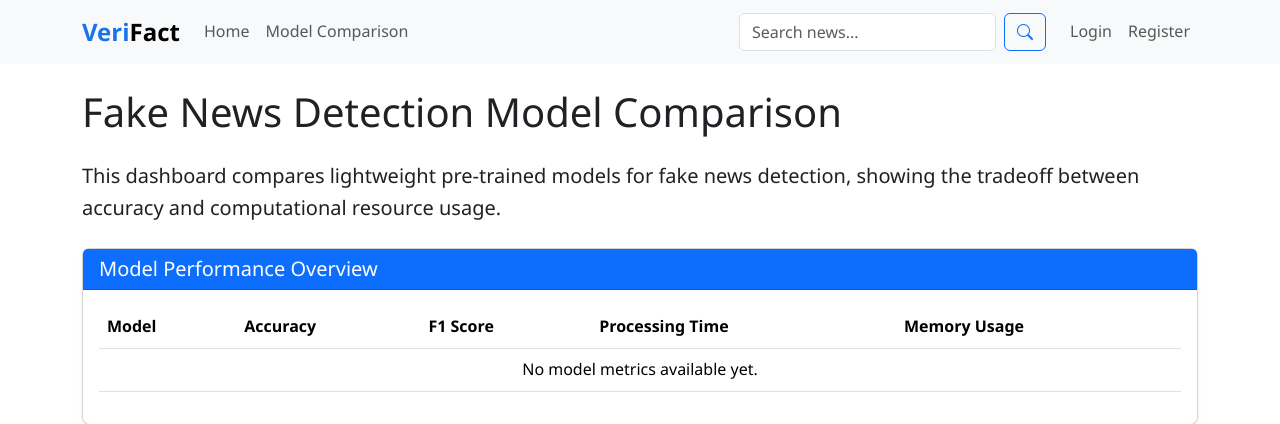
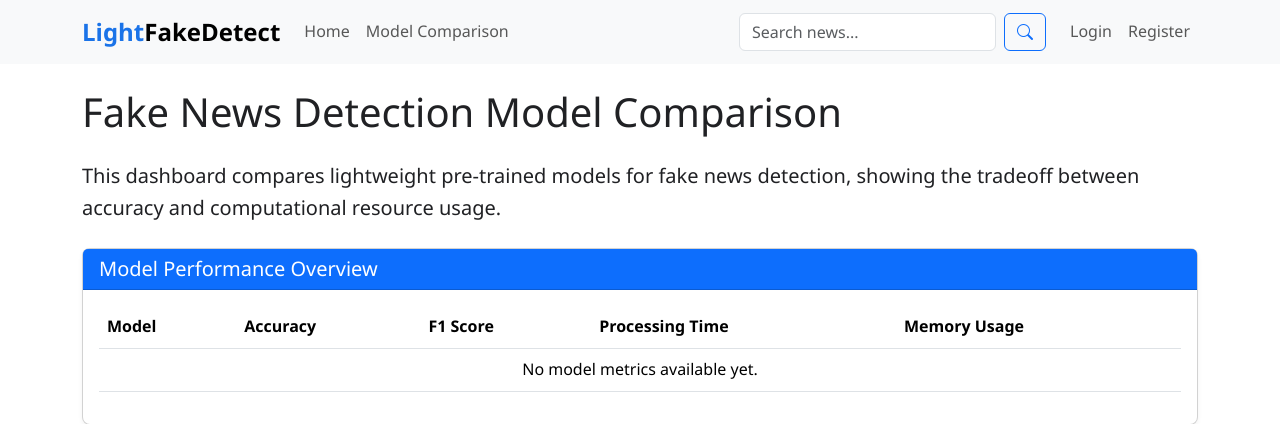
Before and after one commit to Amid68/Fake-News-Detection, a Django app: page / in a window 1280 px wide. Shown: the top 424 px of the page. Run offline with Django 5.2, Linux system fonts and the light colour scheme; data that the repository does not hold is empty.

Commit message:
Fix the 'home' URL pattern

```diff
--- a/templates/base.html
+++ b/templates/base.html
@@ -71,8 +71,8 @@
   <!-- Navigation -->
   <nav class="navbar navbar-expand-lg navbar-light bg-light">
     <div class="container">
-      <a class="navbar-brand" href="{% url 'home' %}">
-        <span class="highlight">Veri</span>Fact
+      <a class="navbar-brand" href="{% url 'news_home' %}">
+        <span class="highlight">Light</span>FakeDetect
       </a>
       <button class="navbar-toggler" type="button" data-bs-toggle="collapse" data-bs-target="#navbarNav">
         <span class="navbar-toggler-icon"></span>
```
